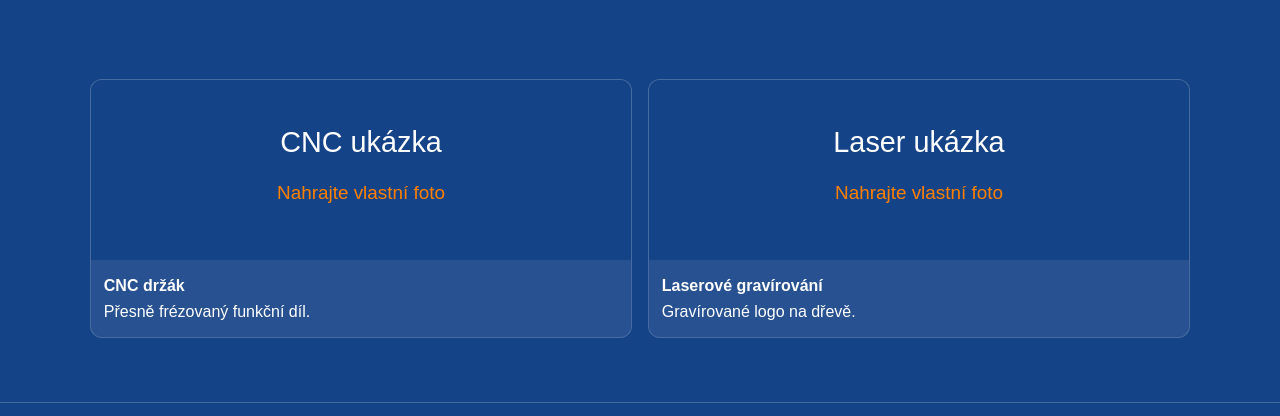
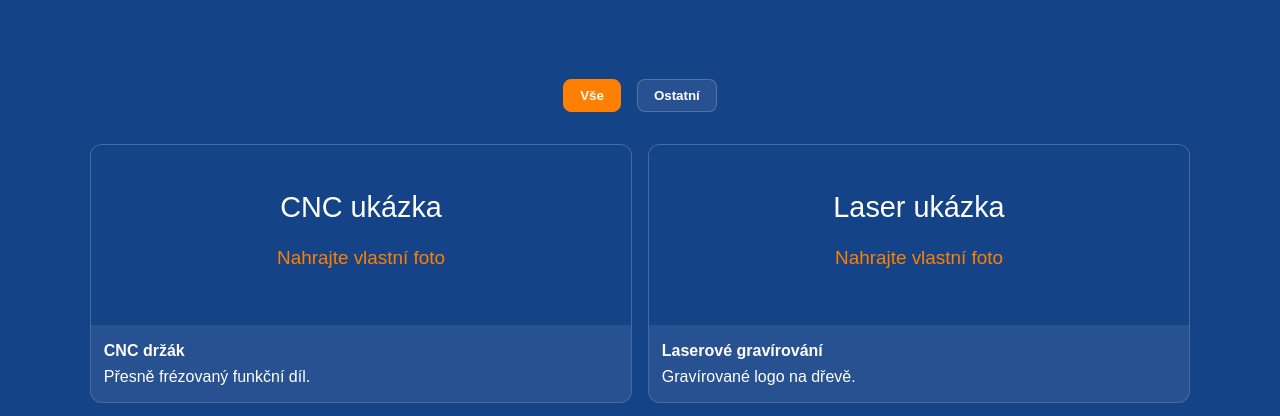
Before and after one commit to MortediemDesign/mpmdesign, a plain HTML site: page portfolio.html in a window 1280 px wide. Shown: the part 268-684 px from the top of the page. Drawn offline with Linux system fonts and the light colour scheme.

Commit message:
zmena portfolia atd

```diff
--- a/assets/css/styles.css
+++ b/assets/css/styles.css
@@ -205,3 +205,27 @@ footer {
   background: rgba(255,128,0,0.1);
   border-radius: 8px;
 }
+
+#portfolioFilters {
+  display: flex;
+  justify-content: center;
+  gap: 1rem;
+  margin-bottom: 2rem;
+  flex-wrap: wrap;
+}
+
+.filter-btn {
+  background: var(--panel);
+  border: 1px solid rgba(255,255,255,0.2);
+  color: var(--text);
+  padding: 0.5rem 1rem;
+  border-radius: 8px;
+  cursor: pointer;
+  font-weight: 600;
+  transition: all 0.3s ease;
+}
+
+.filter-btn:hover, .filter-btn.active {
+  background: var(--accent);
+  border-color: var(--accent);
+}
--- a/assets/js/portfolio.js
+++ b/assets/js/portfolio.js
@@ -1,5 +1,6 @@
 (async function loadPortfolio() {
   const grid = document.getElementById('portfolioGrid');
+  const filtersContainer = document.getElementById('portfolioFilters');
   if (!grid) return;
 
   try {
@@ -12,7 +13,42 @@
       return;
     }
 
-    grid.innerHTML = items.map((item) => `
+    const params = new URLSearchParams(window.location.search);
+    const initialCategory = params.get('category') || 'all';
+
+    if (filtersContainer) {
+      const categories = ['all', ...new Set(items.map(item => item.category || 'ostatni'))];
+      const categoryNames = {
+        'all': 'Vše',
+        'cnc': 'CNC Obrábění',
+        '3d-tisk': '3D Tisk',
+        'laser': 'Laserové Gravírování',
+        'polepy': 'Výroba Polepů',
+        'ostatni': 'Ostatní'
+      };
+
+      filtersContainer.innerHTML = categories.map(cat => `
+        <button class="filter-btn ${cat === initialCategory ? 'active' : ''}" data-category="${cat}">
+          ${categoryNames[cat] || cat.toUpperCase()}
+        </button>
+      `).join('');
+
+      filtersContainer.querySelectorAll('.filter-btn').forEach(btn => {
+        btn.addEventListener('click', (e) => {
+          filtersContainer.querySelectorAll('.filter-btn').forEach(b => b.classList.remove('active'));
+          e.target.classList.add('active');
+          renderGrid(e.target.getAttribute('data-category'));
+        });
+      });
+    }
+
+    function renderGrid(filterCat) {
+      const filtered = filterCat === 'all' ? items : items.filter(item => (item.category || 'ostatni') === filterCat);
+      if (filtered.length === 0) {
+        grid.innerHTML = '<p>V této kategorii zatím nejsou žádné fotky. Přidejte složku se správným názvem do assets/images/portfolio.</p>';
+        return;
+      }
+      grid.innerHTML = filtered.map((item) => `
         <figure>
           <img src="assets/images/portfolio/${item.file}" alt="${item.alt}">
           <figcaption>
@@ -21,6 +57,10 @@
           </figcaption>
         </figure>
       `).join('');
+    }
+
+    renderGrid(initialCategory);
+
   } catch (error) {
     grid.innerHTML = '<p>Nepodařilo se načíst portfolio. Zkontrolujte manifest a názvy obrázků.</p>';
   }
--- a/portfolio.html
+++ b/portfolio.html
@@ -30,6 +30,7 @@
       <h1>Ukázky <span class="accent">realizací</span></h1>
     </section>
     <section>
+      <div id="portfolioFilters"></div>
       <div id="portfolioGrid" class="gallery"></div>
     </section>
   </main>
```
Also changed, not shown: index.html (+4 -4 lines), scripts/update_portfolio.js (+38 -10 lines), .github/workflows/portfolio-agent.yml, 1 other file. Lines whose indentation alone changed are shown as unchanged.
